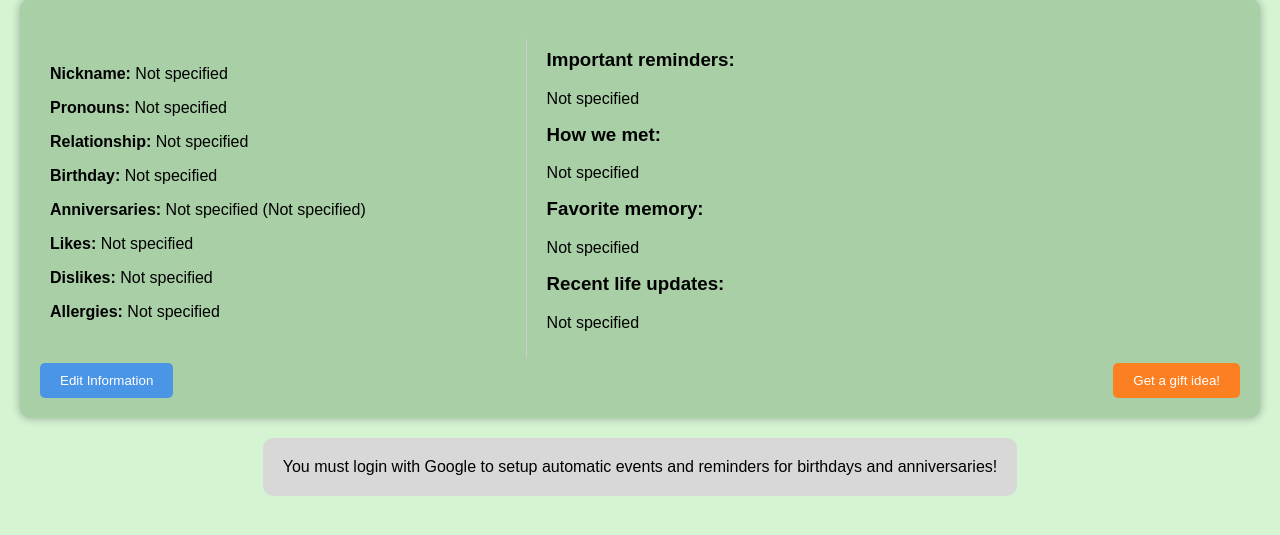
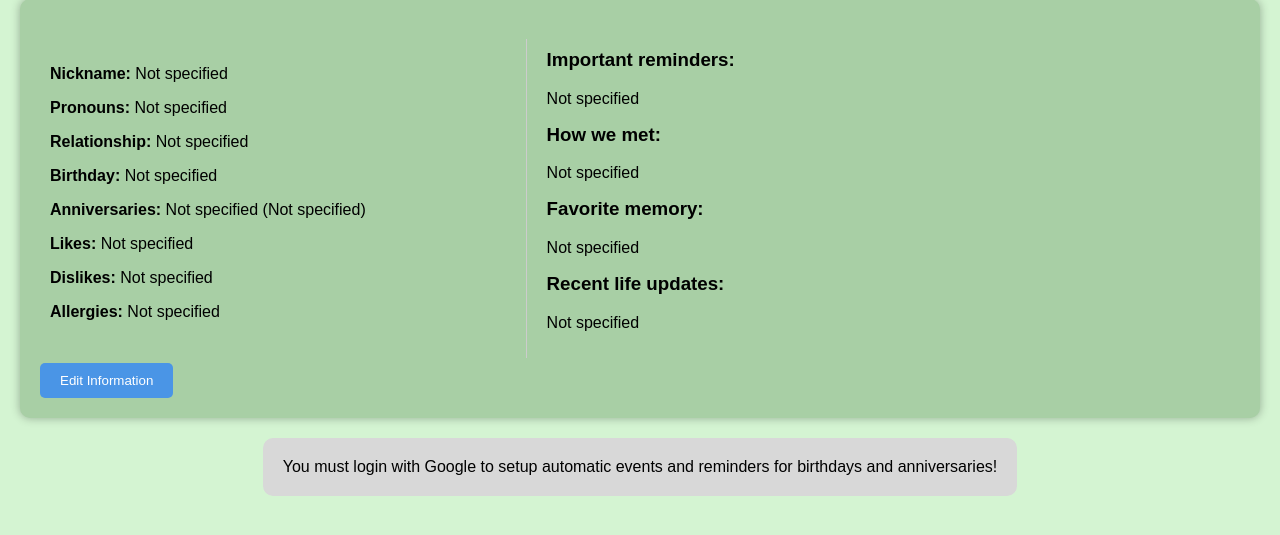
Before and after one commit to 04mHuang/Character-Sheets, a Flask app: template frontend/templates/person.html in a window 1280 px wide. Shown: the part 89-624 px from the top of the page. Run offline with Flask 3, Linux system fonts and the light colour scheme; the template is opened without the code that fills it, so the values that code supplies are empty.

Commit message:
removed gift button </3

```diff
--- a/frontend/templates/person.html
+++ b/frontend/templates/person.html
@@ -30,7 +30,6 @@
         </div>
     </div>
     <button class="edit-info-btn" onclick="window.location.href='{{ url_for('edit_person', person_id=person.person_id) }}'">Edit Information</button>
-    <button class="gift-idea-btn" onclick="getGiftIdea()">Get a gift idea!</button>
 </div>
 {% if 'credentials' not in session %}
 <div class="notification">
```
